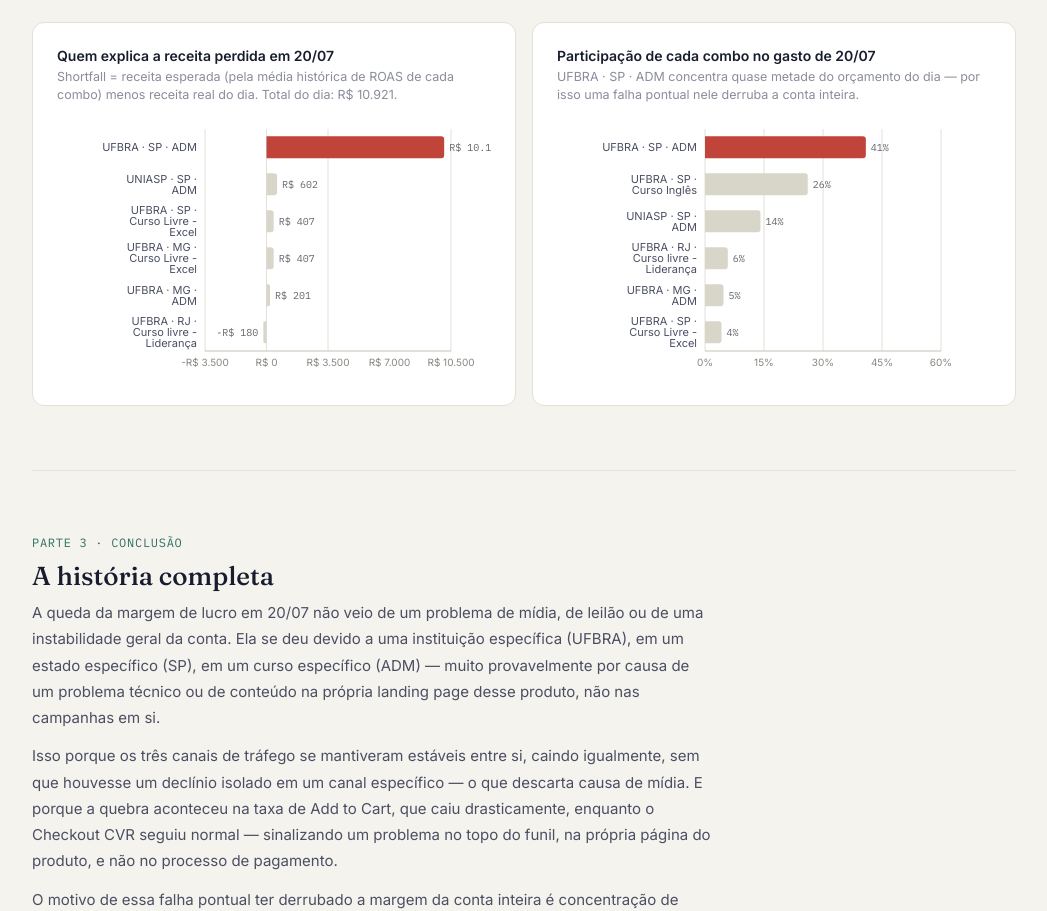
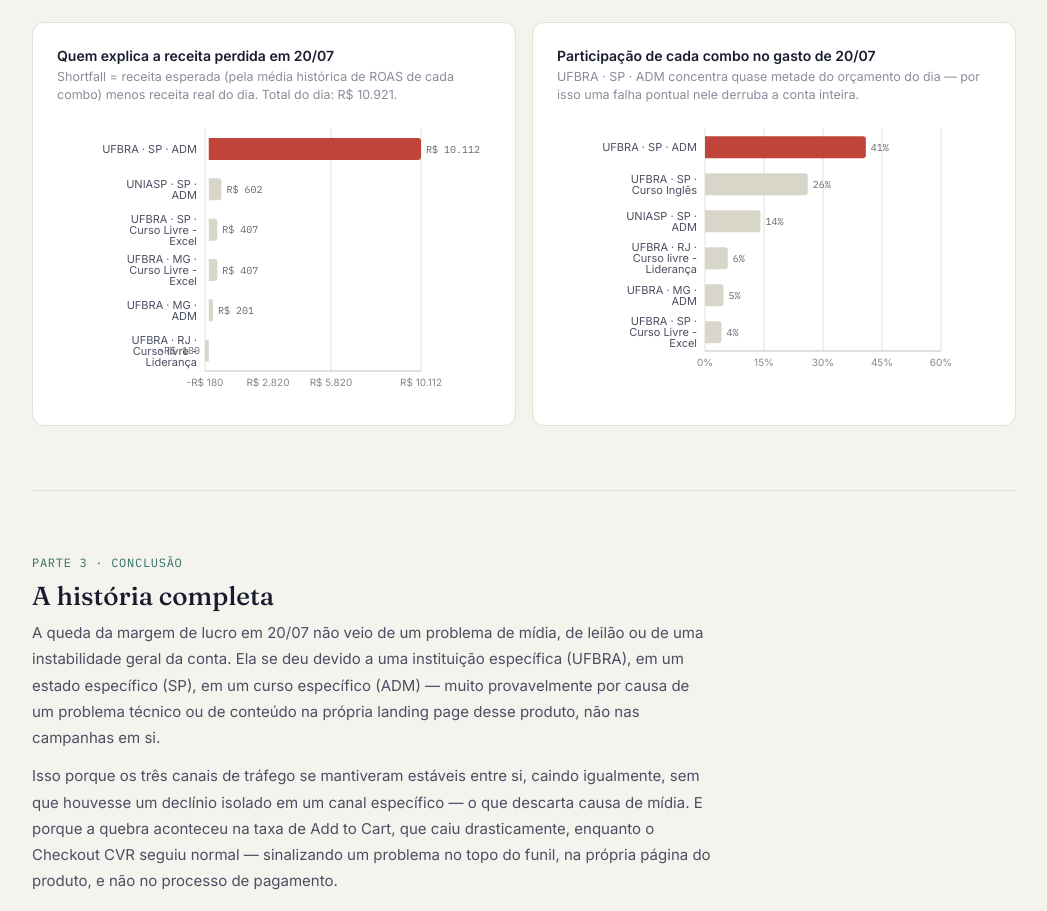
Before and after one commit to Pixtoficial/performance-investigation-pixt, a React (Vite) app: page / in a window 1280 px wide. Shown: the part 2860-3771 px from the top of the page, without its empty margins (116-1163 px from the left). Built offline with nearby package versions, Linux system fonts and the light colour scheme.

Commit message:
Corrige corte de label no grafico de shortfall

```diff
--- a/src/components/ImpactCharts.jsx
+++ b/src/components/ImpactCharts.jsx
@@ -34,11 +34,11 @@
         Shortfall = receita esperada (pela média histórica de ROAS de cada combo) menos receita real do dia.
         Total do dia: {fmtBRL(total)}.
       </div>
-      <div style={{ width: '100%', height: 260, marginTop: 16 }}>
+      <div style={{ width: '100%', height: 280, marginTop: 16 }}>
         <ResponsiveContainer>
-          <BarChart data={rows} layout="vertical" margin={{ top: 8, right: 40, left: 8, bottom: 0 }}>
+          <BarChart data={rows} layout="vertical" margin={{ top: 8, right: 70, left: 8, bottom: 0 }}>
             <CartesianGrid stroke="#e1e0d9" horizontal={false} />
-            <XAxis type="number" tickFormatter={(v) => fmtBRL(v)} tick={{ fontSize: 10, fill: '#898781' }} axisLine={{ stroke: '#c3c2b7' }} tickLine={false} />
+            <XAxis type="number" domain={[0, 'dataMax']} tickFormatter={(v) => fmtBRL(v)} tick={{ fontSize: 10, fill: '#898781' }} axisLine={{ stroke: '#c3c2b7' }} tickLine={false} />
             <YAxis type="category" dataKey="label" width={140} tick={{ fontSize: 11, fill: '#4B4F62' }} axisLine={false} tickLine={false} />
             <Tooltip content={<ShortfallTooltip />} cursor={{ fill: 'rgba(0,0,0,0.03)' }} />
             <Bar dataKey="shortfall" radius={[0, 3, 3, 0]} maxBarSize={22}>
```
